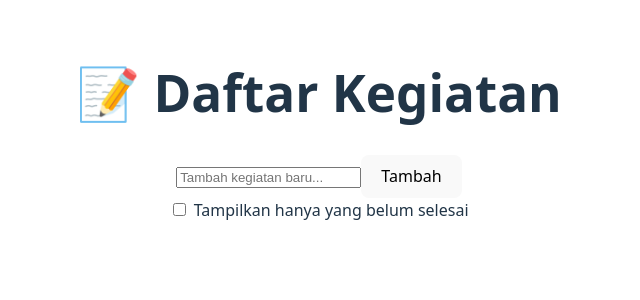
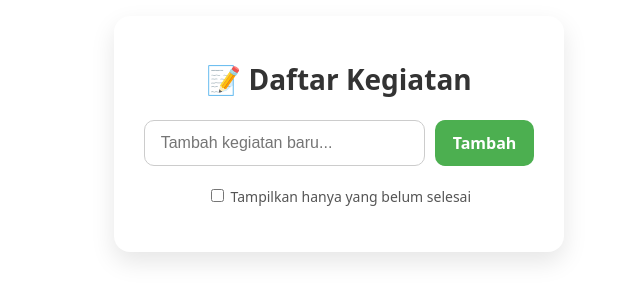
Before and after one commit to Rifkiaditia1/32-pbk-uts-233510233, a Vue app: page / in a window 1280 px wide. Shown: the part 266-566 px from the top of the page, without its empty margins (321-961 px from the left). Built offline with nearby package versions, Linux system fonts and the light colour scheme.

Commit message:
Menambahkan CSS

```diff
--- a/src/App.vue
+++ b/src/App.vue
@@ -69,12 +69,120 @@ export default {
 <style scoped>
 @import url('https://fonts.googleapis.com/css2?family=Inter:wght@400;600&display=swap');
 
+body {
+  margin: 0;
+  font-family: 'Inter', sans-serif;
+  background: linear-gradient(to right, #8e9eab, #eef2f3);
+  min-height: 100vh;
+  display: flex;
+  align-items: center;
+  justify-content: center;
+}
 
+.app {
+  padding: 20px;
+  width: 100%;
+  max-width: 600px;
+}
+
+.card {
+  background: white;
+  border-radius: 16px;
+  box-shadow: 0 10px 25px rgba(0, 0, 0, 0.1);
+  padding: 30px;
+  transition: 0.3s;
+}
+
+.title {
+  text-align: center;
+  margin-bottom: 25px;
+  color: #333;
+  font-size: 28px;
+}
+
+.input-container {
+  display: flex;
+  gap: 10px;
+  margin-bottom: 20px;
+}
+
+.input {
+  flex: 1;
+  padding: 12px 16px;
+  border-radius: 10px;
+  border: 1px solid #ccc;
+  font-size: 16px;
+  transition: 0.3s;
+}
+
+.input:focus {
+  border-color: #4caf50;
+  outline: none;
+}
+
+.btn {
+  padding: 12px 18px;
+  background-color: #4caf50;
+  color: white;
+  border: none;
+  border-radius: 10px;
+  cursor: pointer;
+  font-weight: 600;
+  transition: 0.3s;
+}
+
+.btn:hover {
+  background-color: #43a047;
+}
+
+.filter {
+  margin-bottom: 15px;
+  font-size: 14px;
+  color: #555;
+}
+
+.task-list {
+  list-style: none;
+  padding: 0;
+  margin: 0;
+}
+
+.task-item {
+  display: flex;
+  align-items: center;
+  gap: 12px;
+  background: #f9f9f9;
+  padding: 12px 16px;
+  border-radius: 10px;
+  margin-bottom: 10px;
+  transition: 0.3s;
+}
+
+.task-item.done {
+  background-color: #d4edda;
+}
+
+.task-text {
+  flex-grow: 1;
+  font-size: 16px;
+  transition: 0.2s;
+}
 
 .task-item.done .task-text {
   text-decoration: line-through;
   color: #777;
 }
 
+.delete-btn {
+  background: none;
+  border: none;
+  font-size: 18px;
+  cursor: pointer;
+  color: #e74c3c;
+  transition: transform 0.2s;
+}
 
+.delete-btn:hover {
+  transform: scale(1.2);
+}
 </style>
```
